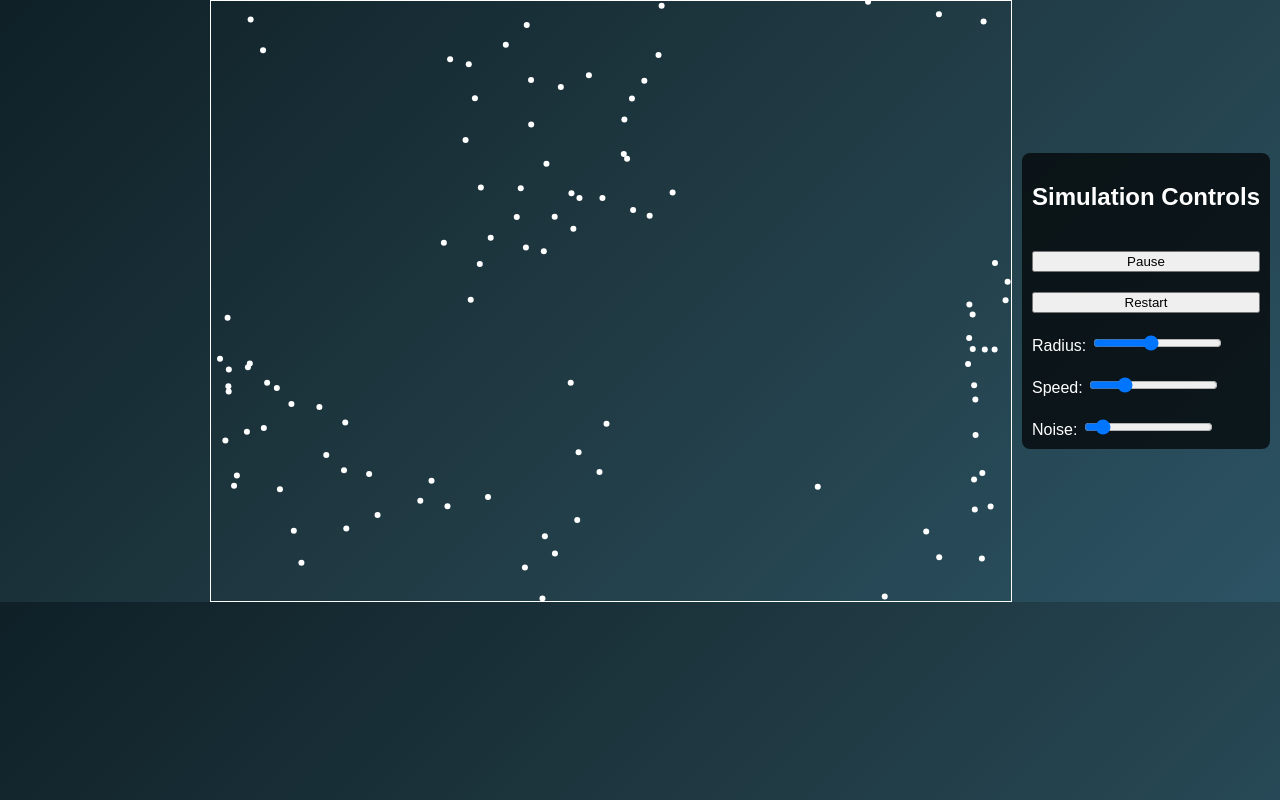
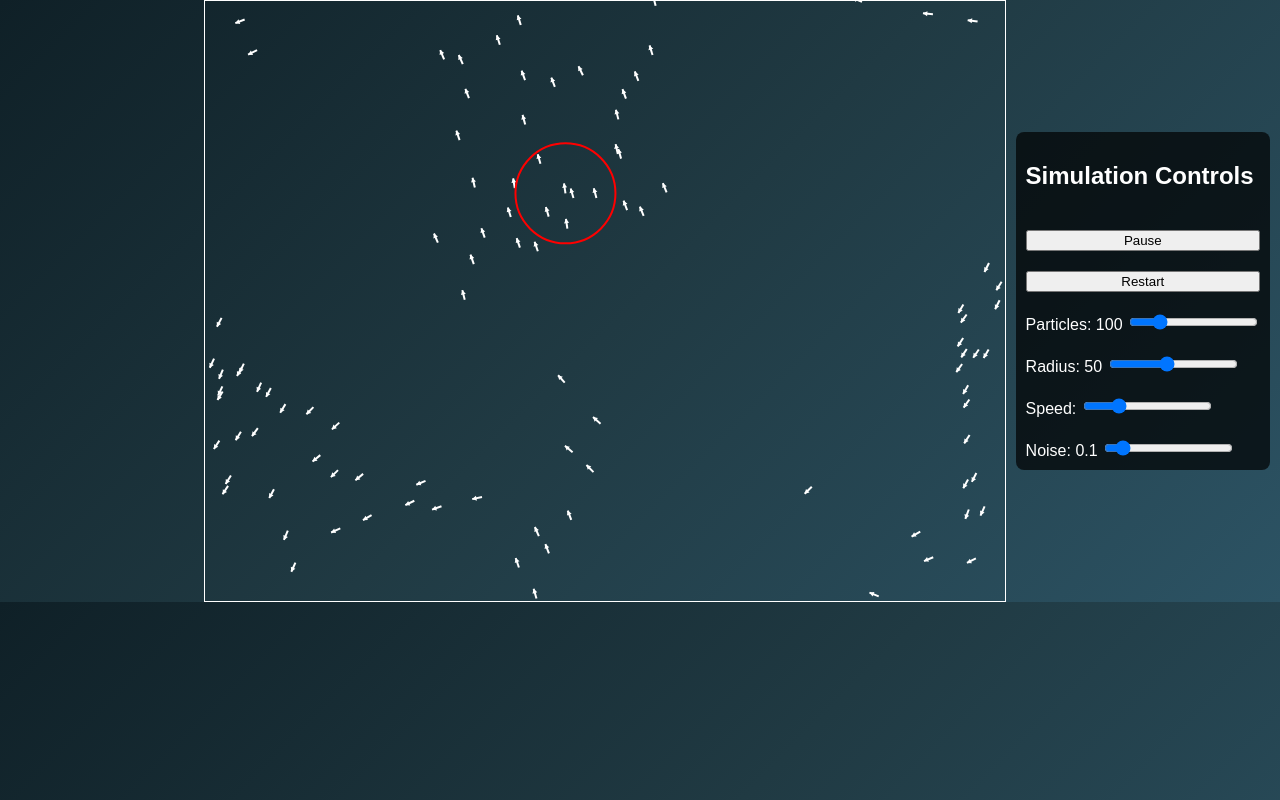
Before and after one commit to Ankitk108/Vicsek-Model-Simulation, a plain HTML site: page index.html in a window 1280 px wide. Drawn offline with Linux system fonts and the light colour scheme.

Commit message:
Add files via upload

```diff
--- a/index.html
+++ b/index.html
@@ -1,30 +1,38 @@
 <!DOCTYPE html>
 <html lang="en">
+
 <head>
     <meta charset="UTF-8">
     <meta name="viewport" content="width=device-width, initial-scale=1.0">
     <title>Vicsek Model Simulation with Controls</title>
     <link rel="stylesheet" href="styles.css">
 </head>
+
 <body>
     <div class="controls">
         <h2>Simulation Controls</h2>
         <button id="playPause">Pause</button>
         <button id="restart">Restart</button>
         <label>
-      Radius:
+            Particles: <span id="particlesValue">100</span>
+            <input type="range" id="particles" min="50" max="300" value="100">
+        </label>
+        <label>
+            Radius: <span id="radiusValue">50</span>
             <input type="range" id="radius" min="10" max="100" value="50">
         </label>
         <label>
             Speed:
-      <input type="range" id="speed" step="0.01" min="1" max="5" value="2">
+            <input type="range" id="speed" min="1" max="5" value="2">
         </label>
         <label>
-      Noise:
+            Noise: <span id="noiseValue">0.1</span>
             <input type="range" id="noise" step="0.01" min="0" max="1" value="0.1">
         </label>
     </div>
     <canvas id="canvas"></canvas>
     <script src="script.js"></script>
+    <script src="simulation.js"></script>
 </body>
+
 </html>
--- a/script.js
+++ b/script.js
@@ -1,120 +1,31 @@
-const canvas = document.getElementById("canvas");
-const ctx = canvas.getContext("2d");
-canvas.width = 800;
-canvas.height = 600;
+let isMobile = /Mobi|Android|iPhone|iPad|iPod/i.test(navigator.userAgent);
 
-const NUM_PARTICLES = 100;
-let RADIUS = 50;
-let SPEED = 2;
-let NOISE = 0.1;
-let running = true;
-let particles = [];
+if (isMobile) {
+  let controls = document.querySelector('.controls');
+  let isDragging = false;
+  let offsetX, offsetY;
 
-class Particle {
-  constructor(x, y, angle) {
-    this.x = x;
-    this.y = y;
-    this.angle = angle;
-  }
-
-  move() {
-    this.x += SPEED * Math.cos(this.angle);
-    this.y += SPEED * Math.sin(this.angle);
-
-    // Wrap around edges
-    if (this.x < 0) this.x += canvas.width;
-    if (this.x > canvas.width) this.x -= canvas.width;
-    if (this.y < 0) this.y += canvas.height;
-    if (this.y > canvas.height) this.y -= canvas.height;
-  }
-}
-
-function createParticles() {
-  particles = [];
-  for (let i = 0; i < NUM_PARTICLES; i++) {
-    particles.push(
-      new Particle(
-        Math.random() * canvas.width,
-        Math.random() * canvas.height,
-        Math.random() * 2 * Math.PI
-      )
-    );
-  }
-}
-
-function getAverageAngle(p, neighbors) {
-  let sinSum = 0;
-  let cosSum = 0;
-
-  neighbors.forEach(n => {
-    sinSum += Math.sin(n.angle);
-    cosSum += Math.cos(n.angle);
+  controls.addEventListener('touchstart', (e) => {
+    isDragging = true;
+    offsetX = e.touches[0].clientX - controls.offsetLeft;
+    offsetY = e.touches[0].clientY - controls.offsetTop;
   });
 
-  return Math.atan2(sinSum / neighbors.length, cosSum / neighbors.length);
-}
+  document.addEventListener('touchmove', (e) => {
+    if (isDragging) {
+      let x = e.touches[0].clientX - offsetX;
+      let y = e.touches[0].clientY - offsetY;
 
-function getNeighbors(p) {
-  return particles.filter(n => {
-    const dx = p.x - n.x;
-    const dy = p.y - n.y;
-    const dist = Math.sqrt(dx * dx + dy * dy);
-    return dist < RADIUS && n !== p;
+      // Prevent going out of bounds
+      x = Math.max(0, Math.min(window.innerWidth - controls.offsetWidth, x));
+      y = Math.max(0, Math.min(window.innerHeight - controls.offsetHeight, y));
+
+      controls.style.left = `${x}px`;
+      controls.style.top = `${y}px`;
+    }
+  });
+
+  document.addEventListener('touchend', () => {
+    isDragging = false;
   });
 }
-
-function update() {
-  particles.forEach(p => {
-    const neighbors = getNeighbors(p);
-    if (neighbors.length > 0) {
-      const avgAngle = getAverageAngle(p, neighbors);
-      p.angle = avgAngle + (Math.random() * 2 - 1) * NOISE;
-    }
-    p.move();
-  });
-}
-
-function draw() {
-  ctx.clearRect(0, 0, canvas.width, canvas.height);
-
-  particles.forEach(p => {
-    ctx.beginPath();
-    ctx.arc(p.x, p.y, 3, 0, 2 * Math.PI);
-    ctx.fillStyle = "white";
-    ctx.fill();
-  });
-}
-
-function loop() {
-  if (running) {
-    update();
-    draw();
-  }
-  requestAnimationFrame(loop);
-}
-
-// Event Listeners for Controls
-document.getElementById("playPause").addEventListener("click", () => {
-  running = !running;
-  document.getElementById("playPause").textContent = running ? "Pause" : "Play";
-});
-
-document.getElementById("restart").addEventListener("click", () => {
-  createParticles();
-});
-
-document.getElementById("radius").addEventListener("input", (e) => {
-  RADIUS = parseInt(e.target.value);
-});
-
-document.getElementById("speed").addEventListener("input", (e) => {
-  SPEED = parseInt(e.target.value);
-});
-
-document.getElementById("noise").addEventListener("input", (e) => {
-  NOISE = parseFloat(e.target.value);
-});
-
-// Initialize Simulation
-createParticles();
-loop();
--- /dev/null
+++ b/simulation.js
@@ -0,0 +1,157 @@
+const canvas = document.getElementById("canvas");
+const ctx = canvas.getContext("2d");
+canvas.width = 800;
+canvas.height = 600;
+
+let NUM_PARTICLES = 100;
+let RADIUS = 50;
+let SPEED = 2;
+let NOISE = 0.1;
+let running = true;
+let particles = [];
+let selectedParticleIndex = 0; // Index of the selected particle to show its radius
+
+class Particle {
+  constructor(x, y, angle) {
+    this.x = x;
+    this.y = y;
+    this.angle = angle;
+  }
+
+  move() {
+    this.x += SPEED * Math.cos(this.angle);
+    this.y += SPEED * Math.sin(this.angle);
+
+    // Wrap around edges
+    this.x = (this.x + canvas.width) % canvas.width;
+    this.y = (this.y + canvas.height) % canvas.height;
+  }
+
+  draw() {
+    const arrowLength = 10;
+    const headSize = 5;
+
+    const dx = Math.cos(this.angle) * arrowLength;
+    const dy = Math.sin(this.angle) * arrowLength;
+
+    // Draw arrow line (tail)
+    ctx.beginPath();
+    ctx.moveTo(this.x, this.y);
+    ctx.lineTo(this.x + dx, this.y + dy);
+    ctx.strokeStyle = 'white';
+    ctx.lineWidth = 2;
+    ctx.stroke();
+
+    // Draw arrowhead
+    ctx.beginPath();
+    ctx.moveTo(this.x + dx, this.y + dy);
+    ctx.lineTo(this.x + dx - headSize * Math.cos(this.angle - Math.PI / 6), this.y + dy - headSize * Math.sin(this.angle - Math.PI / 6));
+    ctx.lineTo(this.x + dx - headSize * Math.cos(this.angle + Math.PI / 6), this.y + dy - headSize * Math.sin(this.angle + Math.PI / 6));
+    ctx.closePath();
+    ctx.fillStyle = 'white';
+    ctx.fill();
+  }
+}
+
+function createParticles() {
+  particles = [];
+  for (let i = 0; i < NUM_PARTICLES; i++) {
+    particles.push(
+      new Particle(
+        Math.random() * canvas.width,
+        Math.random() * canvas.height,
+        Math.random() * 2 * Math.PI
+      )
+    );
+  }
+}
+
+function getAverageAngle(p, neighbors) {
+  let sinSum = 0;
+  let cosSum = 0;
+
+  neighbors.forEach(n => {
+    sinSum += Math.sin(n.angle);
+    cosSum += Math.cos(n.angle);
+  });
+
+  return Math.atan2(sinSum / neighbors.length, cosSum / neighbors.length);
+}
+
+function getNeighbors(p) {
+  return particles.filter(n => {
+    const dx = p.x - n.x;
+    const dy = p.y - n.y;
+    const dist = Math.sqrt(dx * dx + dy * dy);
+    return dist < RADIUS && n !== p;
+  });
+}
+
+function update() {
+  particles.forEach(p => {
+    const neighbors = getNeighbors(p);
+    if (neighbors.length > 0) {
+      const avgAngle = getAverageAngle(p, neighbors);
+      p.angle = avgAngle + (Math.random() * 2 - 1) * NOISE;
+    }
+    p.move();
+  });
+}
+
+function draw() {
+  ctx.clearRect(0, 0, canvas.width, canvas.height);
+
+  particles.forEach(p => {
+    p.draw();
+  });
+
+  // Draw radius circle for the selected particle
+  const selectedParticle = particles[selectedParticleIndex];
+  ctx.beginPath();
+  ctx.arc(selectedParticle.x, selectedParticle.y, RADIUS, 0, 2 * Math.PI);
+  ctx.strokeStyle = 'red'; // Circle color for radius
+  ctx.lineWidth = 2;
+  ctx.stroke();
+}
+
+function loop() {
+  if (running) {
+    update();
+    draw();
+  }
+  requestAnimationFrame(loop);
+}
+
+// Event Listeners for Controls
+document.getElementById("playPause").addEventListener("click", () => {
+  running = !running;
+  document.getElementById("playPause").textContent = running ? "Pause" : "Play";
+});
+
+document.getElementById("restart").addEventListener("click", () => {
+  createParticles();
+});
+
+document.getElementById("radius").addEventListener("input", (e) => {
+  RADIUS = parseInt(e.target.value);
+  document.getElementById("radiusValue").textContent = RADIUS;
+});
+
+document.getElementById("speed").addEventListener("input", (e) => {
+  SPEED = parseInt(e.target.value);
+});
+
+document.getElementById("noise").addEventListener("input", (e) => {
+  NOISE = parseFloat(e.target.value);
+  document.getElementById("noiseValue").textContent = NOISE;
+});
+
+document.getElementById("particles").addEventListener("input", (e) => {
+  NUM_PARTICLES = parseInt(e.target.value);
+  document.getElementById("particlesValue").textContent = NUM_PARTICLES;
+  createParticles();
+});
+
+// Initialize Simulation
+createParticles();
+loop();
--- a/styles.css
+++ b/styles.css
@@ -1,7 +1,7 @@
 body {
   margin: 0;
   display: flex;
-  flex-direction:row-reverse  ;
+  flex-direction: row-reverse;
   align-items: center;
   background: linear-gradient(135deg, #0f2027, #203a43, #2c5364);
   color: white;
@@ -22,3 +22,29 @@ canvas {
   display: block;
   border: 1px solid white;
 }
+
+@media (max-width: 768px) {
+  body {
+    flex-direction: column;
+    justify-content: center;
+    padding: 10px;
+  }
+
+  .controls {
+    position: absolute;
+    margin: 20px auto;
+  }
+
+  canvas {
+    width: 100%;
+    height: 97vh;
+  }
+}
+
+@media (max-width: 480px) {
+  .controls {
+    position: absolute;
+    gap: 10px;
+    padding: 8px;
+  }
+}
```
Lines whose indentation alone changed are shown as unchanged.
